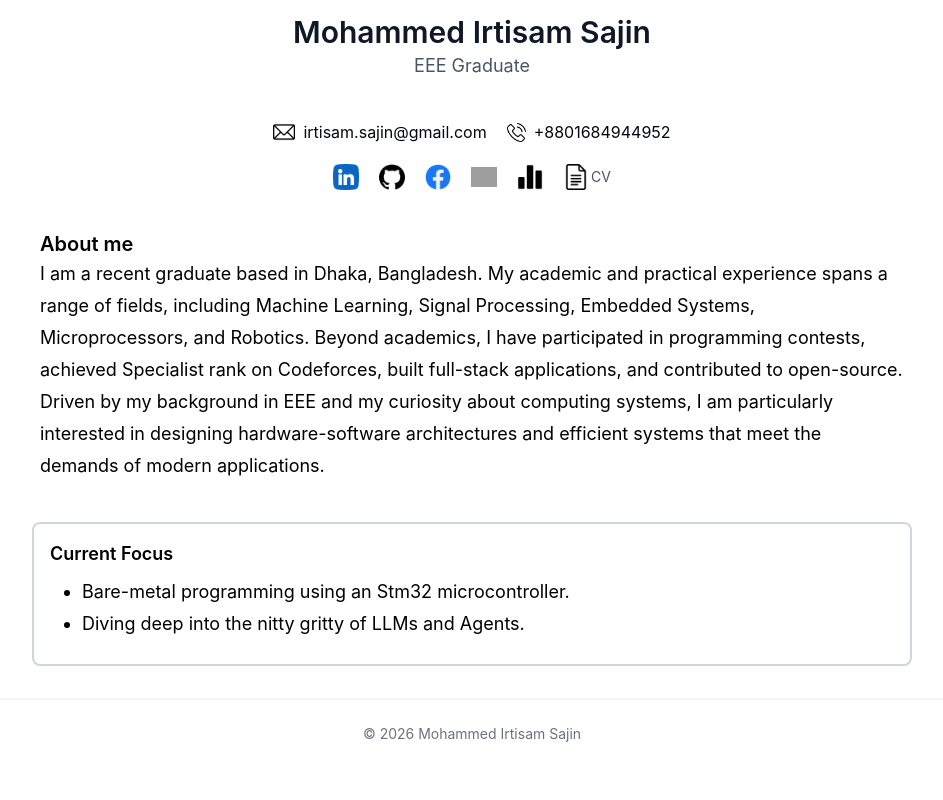
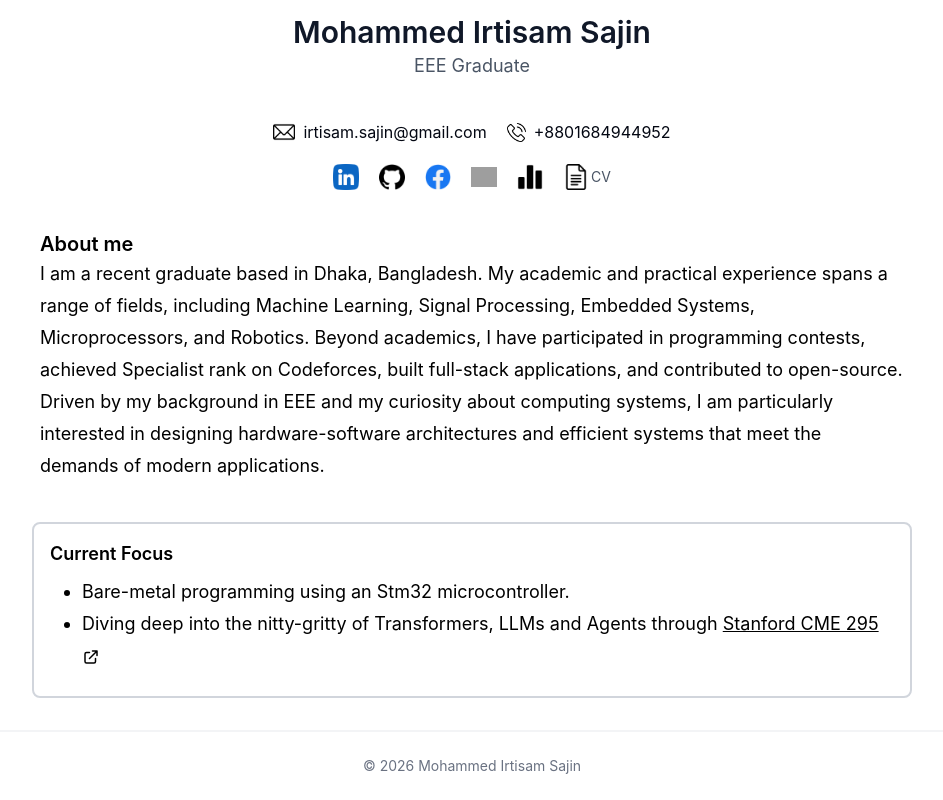
Before and after one commit to irtisamsajin/irtisamsajin.github.io, a React (Vite) app: page /#/ in a window 1280 px wide. Shown: the part 394-1194 px from the top of the page, without its empty margins (168-1111 px from the left). Before the commit the page ends 1162 px from the top, so only its background shows below. Built offline with nearby package versions, Linux system fonts and the light colour scheme; grey boxes are pictures that could not be loaded.

Commit message:
Current Focus update

```diff
--- a/src/routes/Home.jsx
+++ b/src/routes/Home.jsx
@@ -1,3 +1,4 @@
+import { HiOutlineExternalLink } from "react-icons/hi"
 import Footer from "../Components/Footer"
 import Navbar from "../Components/Navbar"
 
@@ -105,7 +106,7 @@ function Home() {
           </h2>
           <ul className="list-disc pl-5 sm:pl-8 my-2">
             <li>Bare-metal programming using an Stm32 microcontroller. </li>
-            <li>Diving deep into the nitty gritty of LLMs and Agents.</li>
+            <li>Diving deep into the nitty-gritty of Transformers, LLMs and Agents through <a className="underline" href="https://cme295.stanford.edu/">Stanford CME 295 <HiOutlineExternalLink className="inline-block align-top mt-1.25 sm:mt-2" /></a></li>
           </ul>
         </div>
 
```
